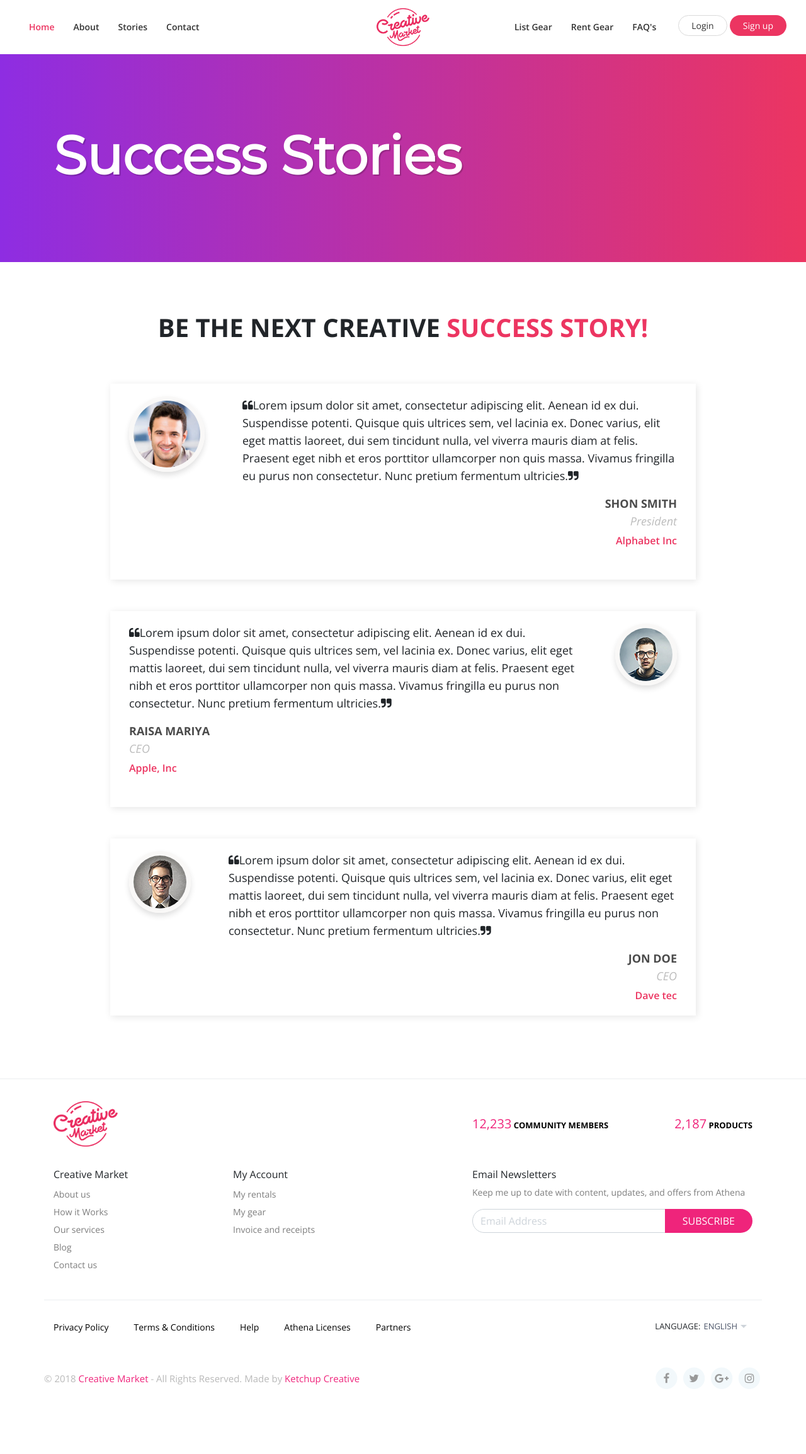
After one commit to itsKros/creativemarket, a PHP site: page /stories.php in a window 1280 px wide. The commit adds this page. Shown: the whole page at 63% size. Run offline with PHP 8.4, Linux system fonts and the light colour scheme; some libraries are stand-ins or nearby versions.

Commit message:
Stories & Faq page complete

```diff
--- a/assets/css/style.css
+++ b/assets/css/style.css
@@ -485,6 +485,61 @@ nav.mobile{display:none;}
   #signUpSec .signup .sufwarp{flex-wrap: wrap;}
 }
 
+
+
+/*=====================
+    Success Stories
+=====================*/
+#successStories{padding: 80px 0 100px; }
+section#successStories .container {width: 75%;}
+#successStories h1 {text-align: center;text-transform:uppercase; margin-bottom: 65px;font-weight: 700;}
+#successStories h1 span{color:var(--primary);}
+#successStories .testimonials{}
+#successStories .testimonials .item{ display: flex;margin-bottom: 50px;padding-bottom: 30px;box-shadow: 2px 2px 11px rgba(0,0,0,0.1);}
+#successStories .testimonials .item .img{padding: 20px 30px;}
+#successStories .testimonials .item .img img { border: 7px solid #f9f8f7; border-radius: 50%; box-shadow: 0 5px 8px 0px rgba(50,50,50,.15); max-width: 120px; max-height: 120px;}
+#successStories .testimonials .item .content{padding: 20px 30px;}
+#successStories .testimonials .item .content p{font-size: 18px;line-height: 28px;font-weight: 300;}
+#successStories .testimonials .item .content .author {text-align: right;}
+#successStories .testimonials .item .content .author p{margin-bottom: 5px;}
+#successStories .testimonials .item .content .author p strong{font-weight: bold;color: #4B4B4B;}
+#successStories .testimonials .item .content .author p em{color: #bdbdbd;font-weight: 500;    font-size: 18px;line-height: 28px;}
+#successStories .testimonials .item .content .author a{color: var(--primary);font-weight: 600;}
+#successStories .testimonials .item:nth-of-type(odd){}
+#successStories .testimonials .item:nth-of-type(even){}
+#successStories .testimonials .item:nth-of-type(even) .img{order:2;}
+#successStories .testimonials .item:nth-of-type(even) .content .author {text-align: left;}
+#successStories .testimonials .item:last-child {border: 0;margin:0;padding:0;}
+
+@media  only screen and (max-width:767px) {
+    #successStories h1{font-size: xx-large;}
+    #successStories{margin-top: 15px !important;}
+    #successStories .testimonials .item{ flex-direction: column;}
+    #successStories .testimonials .item .content{order:2;}
+    #successStories .testimonials .item .img,
+    #successStories .testimonials .item .content,
+    #successStories .testimonials .item .content .author{text-align:center !important;}
+
+}
+
+/*=====================
+    FAQ Stories
+=====================*/
+#faq{padding:50px 0;}
+#faqStyle h1,
+#faqStyle a{color:var(--primary);}
+#faqStyle .card{border: 0;box-shadow: 2px 2px 11px rgba(0,0,0,0.1);margin-bottom: 20px;}
+#faqStyle .card .card-header{background-color:#fff;border-bottom:0;}
+#faqStyle .card .card-header .btn-link {font-weight: 400;color:#636363;background-color: transparent;text-decoration: none !important;font-size: 16px;font-weight: bold;padding-left: 25px;}
+#faqStyle .card .card-body {}
+
+
+
+
+
+
+
+
 /*=====================
     Footer Section
 =====================*/
--- a/header.php
+++ b/header.php
@@ -52,7 +52,7 @@ function  pageCss(){
           <a class="nav-link" href="about.php">About</a>
         </li>
         <li class="nav-item">
-          <a class="nav-link" href="">Stories</a>
+          <a class="nav-link" href="stories.php">Stories</a>
         </li>
         <li class="nav-item">
           <a class="nav-link" href="contact.php">Contact</a>
@@ -73,7 +73,7 @@ function  pageCss(){
           <a class="nav-link" href="#">Rent Gear</a>
         </li>
         <li class="nav-item">
-          <a class="nav-link" href="#">FAQ's</a>
+          <a class="nav-link" href="faq.php">FAQ's</a>
         </li>
         <div class="nav-item">
           <ul class="list-inline">
@@ -109,7 +109,7 @@ function  pageCss(){
           <a class="nav-link" href="about.php">About</a>
         </li>
         <li class="nav-item">
-          <a class="nav-link" href="#">Stories</a>
+          <a class="nav-link" href="stories.php">Stories</a>
         </li>
         <li class="nav-item">
           <a class="nav-link" href="contact.php">Contact</a>
@@ -121,7 +121,7 @@ function  pageCss(){
           <a class="nav-link" href="#">Rent Gear</a>
         </li>
         <li class="nav-item">
-          <a class="nav-link" href="#">FAQ's</a>
+          <a class="nav-link" href="faq.php">FAQ's</a>
         </li>
         <div class="nav-item">
           <ul class="list-inline">
--- /dev/null
+++ b/stories.php
@@ -0,0 +1,68 @@
+<?php include('header.php'); ?>
+
+<!-- Hero Section -->
+<section id="pageTitleSec" class="inGrid">
+  <div class="container">
+    <div class="row">
+        <div class="col-md-8 content">
+            <h1>Success Stories</h1>
+        </div>
+    </div>
+  </div>
+</section>
+
+
+<section id="successStories">
+        <div class="container">
+            <div class="row">
+                <div class="col-md-12">
+                    <h1>Be the next Creative <span>Success Story!</span></h1>
+                </div>
+                <div class="col-md-12 testimonials">
+                                        <div class="item">
+                        <div class="img">
+                            <img src="assets/imgs/testimonial_1.jpg" alt="Alphabet Inc">
+                        </div>
+                        <div class="content">
+                            <p><i class="fa fa-quote-left"></i>Lorem ipsum dolor sit amet, consectetur adipiscing elit. Aenean id ex dui. Suspendisse potenti. Quisque quis ultrices sem, vel lacinia ex. Donec varius, elit eget mattis laoreet, dui sem tincidunt nulla, vel viverra mauris diam at felis. Praesent eget nibh et eros porttitor ullamcorper non quis massa. Vivamus fringilla eu purus non consectetur. Nunc pretium fermentum ultricies.<i class="fa fa-quote-right"></i></p>
+                            <div class="author">
+                                <p><strong>SHON SMITH</strong><br>
+                                    <em>President</em><br>
+                                </p>
+                                <a href="">Alphabet Inc</a>
+                            </div>
+                        </div>
+                    </div>
+                                        <div class="item">
+                        <div class="img">
+                            <img src="assets/imgs/testimonial_2.jpeg" alt="Apple, Inc">
+                        </div>
+                        <div class="content">
+                            <p><i class="fa fa-quote-left"></i>Lorem ipsum dolor sit amet, consectetur adipiscing elit. Aenean id ex dui. Suspendisse potenti. Quisque quis ultrices sem, vel lacinia ex. Donec varius, elit eget mattis laoreet, dui sem tincidunt nulla, vel viverra mauris diam at felis. Praesent eget nibh et eros porttitor ullamcorper non quis massa. Vivamus fringilla eu purus non consectetur. Nunc pretium fermentum ultricies.<i class="fa fa-quote-right"></i></p>
+                            <div class="author">
+                                <p><strong>RAISA MARIYA</strong><br>
+                                    <em>CEO</em><br>
+                                </p>
+                                <a href="">Apple, Inc</a>
+                            </div>
+                        </div>
+                    </div>
+                                        <div class="item">
+                        <div class="img">
+                            <img src="assets/imgs/testimonial_3.jpeg" alt="Dave tec">
+                        </div>
+                        <div class="content">
+                            <p><i class="fa fa-quote-left"></i>Lorem ipsum dolor sit amet, consectetur adipiscing elit. Aenean id ex dui. Suspendisse potenti. Quisque quis ultrices sem, vel lacinia ex. Donec varius, elit eget mattis laoreet, dui sem tincidunt nulla, vel viverra mauris diam at felis. Praesent eget nibh et eros porttitor ullamcorper non quis massa. Vivamus fringilla eu purus non consectetur. Nunc pretium fermentum ultricies.<i class="fa fa-quote-right"></i></p>
+                            <div class="author">
+                                <p><strong>JON DOE</strong><br>
+                                    <em>CEO</em><br>
+                                </p>
+                                <a href="">Dave tec</a>
+                            </div>
+                        </div>
+                    </div>
+                                    </div>
+            </div>
+        </div>
+    </section>
+<?php include('footer.php'); ?>
```
Also changed, not shown: faq.php (added, +136 -0 lines), assets/imgs/testimonial_1.jpg (added), assets/imgs/testimonial_2.jpeg (added), assets/imgs/testimonial_3.jpeg (added).
